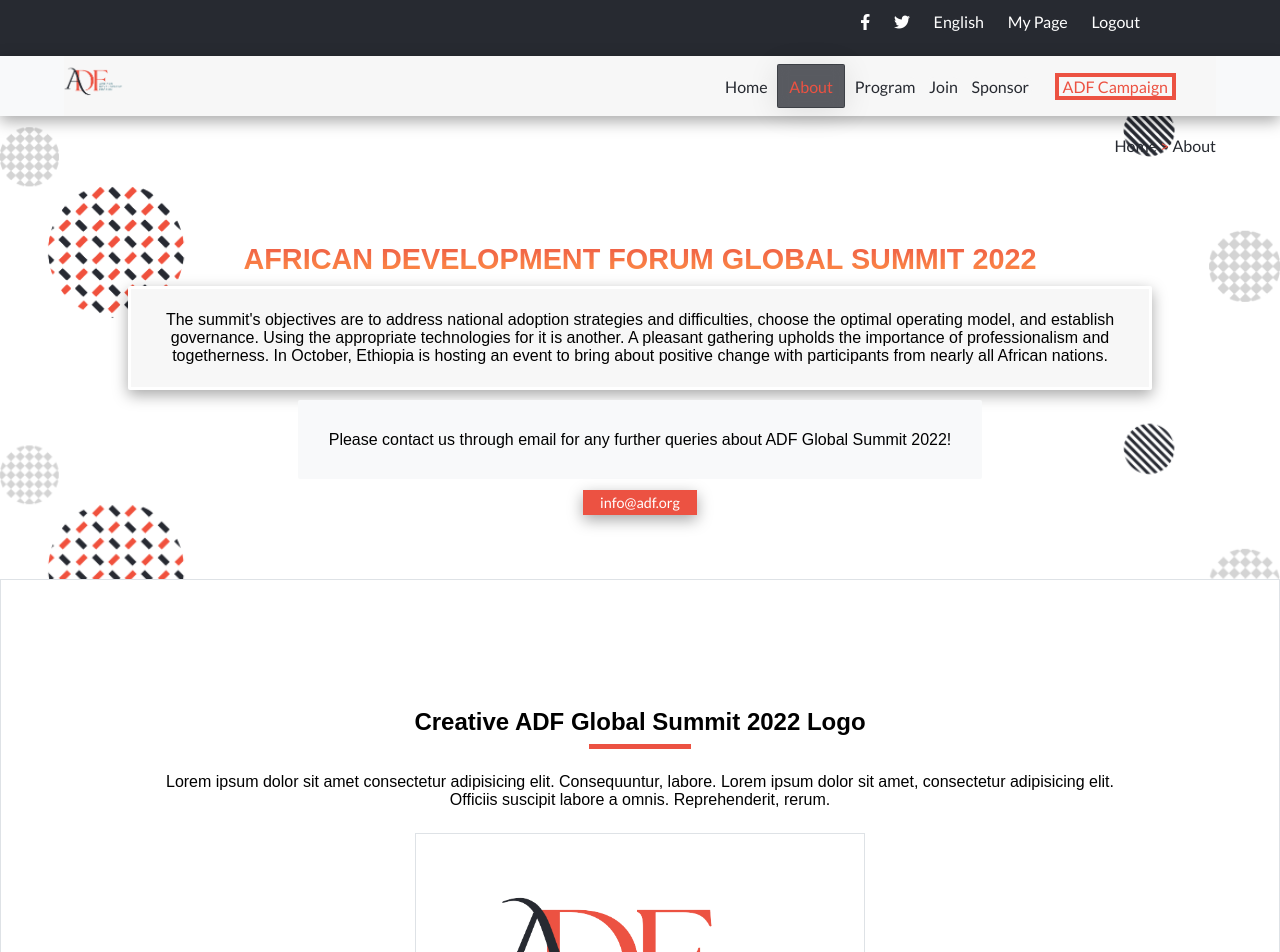
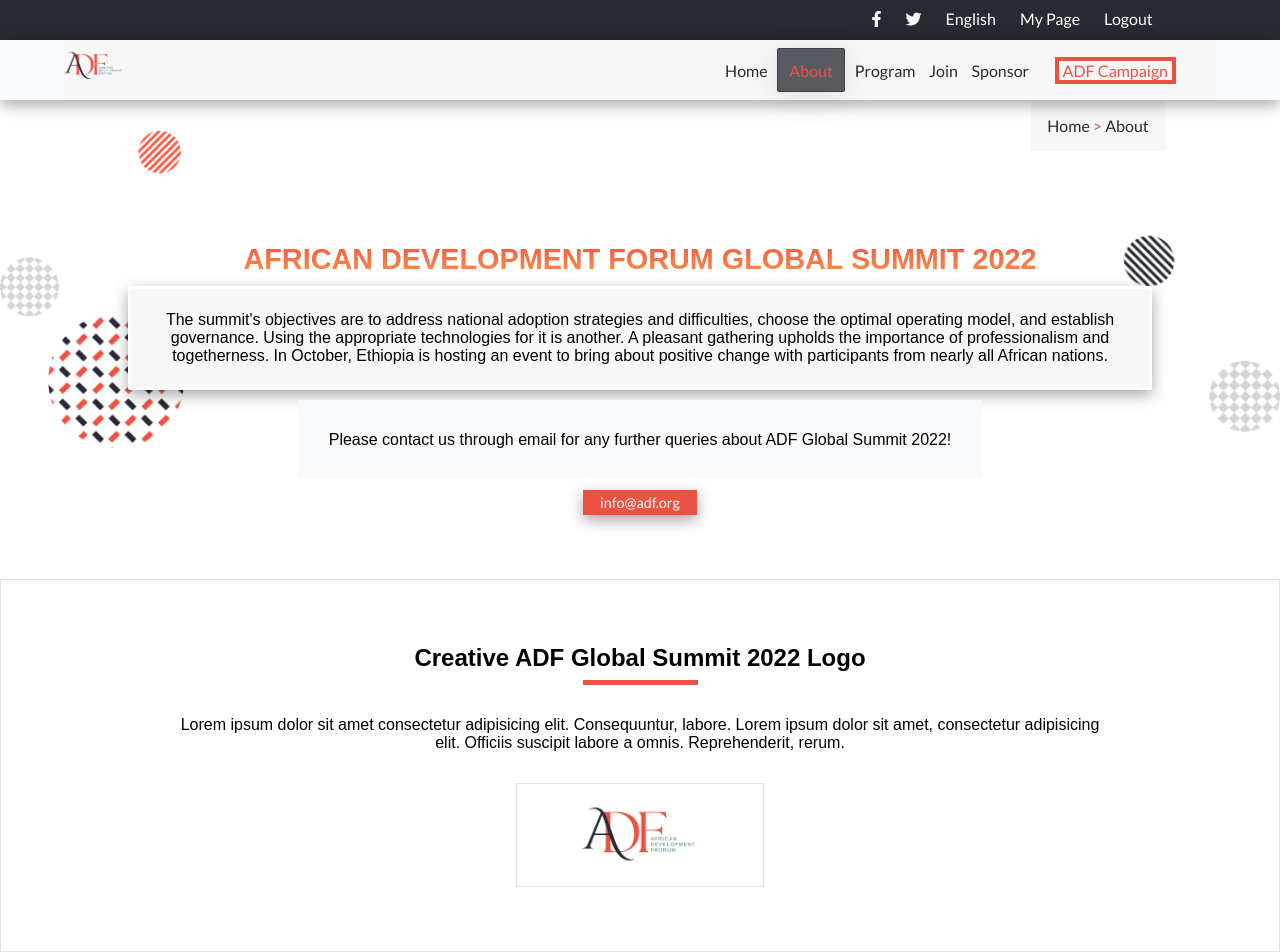
Before and after one commit to akos29/conference, a website: page about.html in a window 1280 px wide. Shown: the top 952 px of the page. Drawn offline with Linux system fonts and the light colour scheme.

Commit message:
Fix Hamberger issue and update styling for home and about pages

```diff
--- a/about.html
+++ b/about.html
@@ -131,7 +131,7 @@
 						/></a>
 					</div>
 					<span></span>
-					<p>2022 African Development Forum</p>
+					<p>2022 African Development Forum &copy; All rights reserve. Designed by Cindy Shin. Powered by ADF Summit @2022</p>
 				</div>
 			</footer>
 		</div>
--- a/assets/css/about.css
+++ b/assets/css/about.css
@@ -156,6 +156,14 @@
   padding: 5%;
 }
 
+.partners {
+  display: flex;
+  padding: 1% 5%;
+  justify-items: center;
+  align-items: center;
+  gap: 0.5rem;
+}
+
 .partners-logo {
   align-items: center;
   justify-content: center;
@@ -181,9 +189,6 @@
     align-items: center;
     justify-content: center;
     gap: 0.64rem;
-    background-image: url('../images/header.png');
-
-    /* background-repeat: no-repeat; */
     background-size: contain;
   }
 
@@ -200,13 +205,14 @@
   .site-map {
     display: block;
     position: absolute;
-    top: 17%;
-    right: 5%;
-    padding: 0;
+    top: 100px;
+    right: 9%;
+    padding: 1em;
     border: 0;
     margin: 0;
     font-weight: 400;
     color: var(--bs-primary);
+    background-color: var(--bs-gray);
     text-align: center;
   }
 
@@ -252,7 +258,7 @@
   }
 
   .current-logo {
-    padding: 10%;
+    padding: 5%;
     gap: 0.5rem;
     border: 1px solid var(--bs-gray-300);
     margin: auto;
@@ -267,17 +273,21 @@
   .current-logo p {
     text-align: center;
     display: flex;
-    padding: 1rem 2rem;
+    padding: 2% 10%;
   }
 
   .logo-current {
-    width: 450px;
-    height: 270px;
+    width: 248px;
+    height: 104px;
   }
 
   .logo-current img {
     width: 100%;
     height: auto;
+  }
+
+  .past-gs {
+    padding: 2% 15%;
   }
 
   .summits {
--- a/assets/css/style.css
+++ b/assets/css/style.css
@@ -47,6 +47,7 @@
   background-image: url('../images/header.png');
   background-repeat: no-repeat;
   background-size: contain;
+  background-position: 73%;
   margin: 0;
 }
 
@@ -222,11 +223,9 @@
 .show-case {
   display: flex;
   flex-direction: column;
-
-  /* height: 100vh; */
-  padding: 25% 5% 10%;
+  padding: 18% 7% 12%;
+  gap: 0.64rem;
   margin: auto;
-  gap: 0.64rem;
 }
 
 .show-case h1 {
@@ -524,6 +523,7 @@
   grid-row: 1/-1;
   display: flex;
   justify-content: center;
+  font-size: small;
 }
 
 .logo {
@@ -544,12 +544,13 @@
     top: 0;
     right: 0;
     width: 100vw;
-    height: 7%;
+    height: 40px;
     background-color: var(--bs-primary);
     z-index: 11;
     display: block;
     align-items: center;
-    padding: 0 10%;
+    transition: all 0.5s ease-in-out;
+    padding-right: 9%;
   }
 
   .top-sticky {
@@ -561,11 +562,11 @@
     list-style: none;
     font-size: medium;
     float: right;
-    padding: 0.74rem;
+    padding: 0.54rem 0.75rem;
   }
 
   .menu-container {
-    top: 7%;
+    top: 40px;
     background-color: var(--bs-gray-100);
   }
 
@@ -582,7 +583,7 @@
   }
 
   .menu-collapse {
-    display: flex;
+    display: flex !important;
     flex-direction: row;
     width: auto;
   }
@@ -735,7 +736,7 @@
     align-items: center;
     justify-content: center;
     padding: 2em;
-    max-height: 100px;
+    max-height: 200px;
 
     /* display: none; */
   }
```
Also changed, not shown: index.html (+1 -1 lines).
